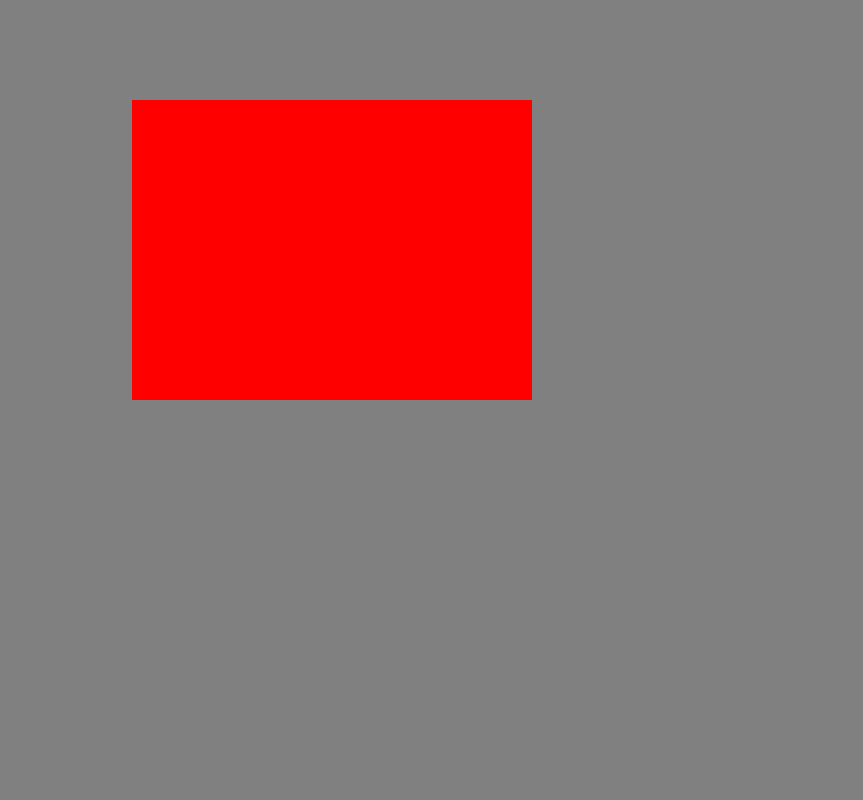
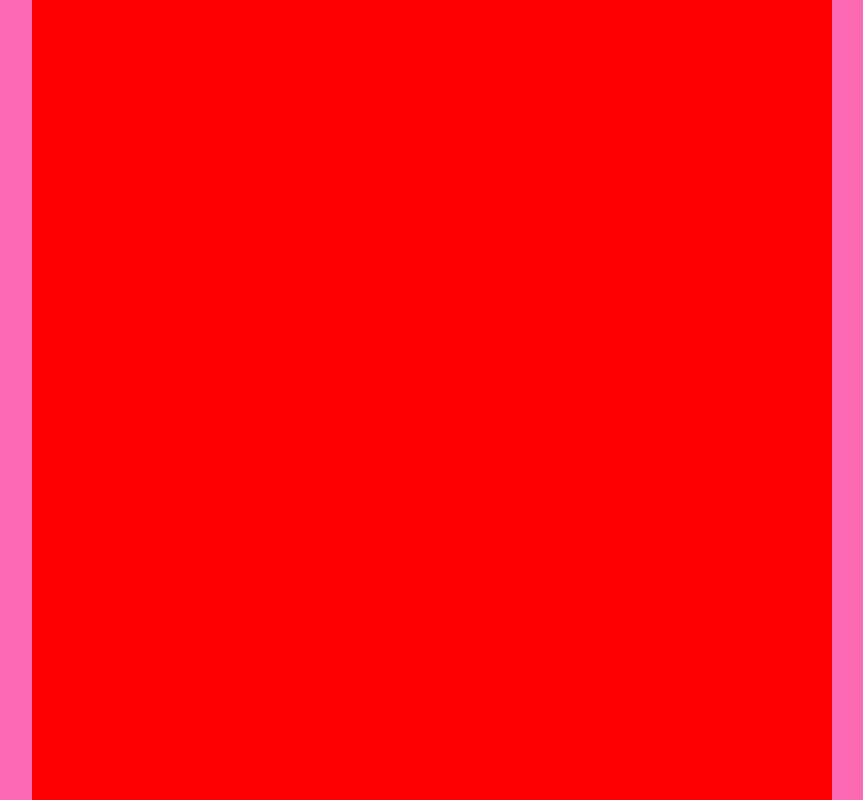
Before and after one commit to richierob62/flipmaster, a website built with webpack: page public/index.html in a window 1280 px wide. Shown: the whole page, without its empty margins (208-1071 px from the left). Built offline with nearby package versions, Linux system fonts and the light colour scheme.

Commit message:
Center canvass

```diff
--- a/public/styles.css
+++ b/public/styles.css
@@ -1,8 +1,9 @@
 body {
   margin: 0;
   padding: 0;
-  background: gray;
+  background: hotpink;
   display: flex;
   justify-content: center;
   align-items: center;
+  height: 100vh;
 }
--- a/src/index.js
+++ b/src/index.js
@@ -2,5 +2,5 @@ window.addEventListener('DOMContentLoaded', event => {
   const canvas = document.getElementById('canvas')
   const c = canvas.getContext('2d')
   c.fillStyle = 'red'
-  c.fillRect(100, 100, 400, 300)
+  c.fillRect(0, 0, 800, 800)
 })
```
